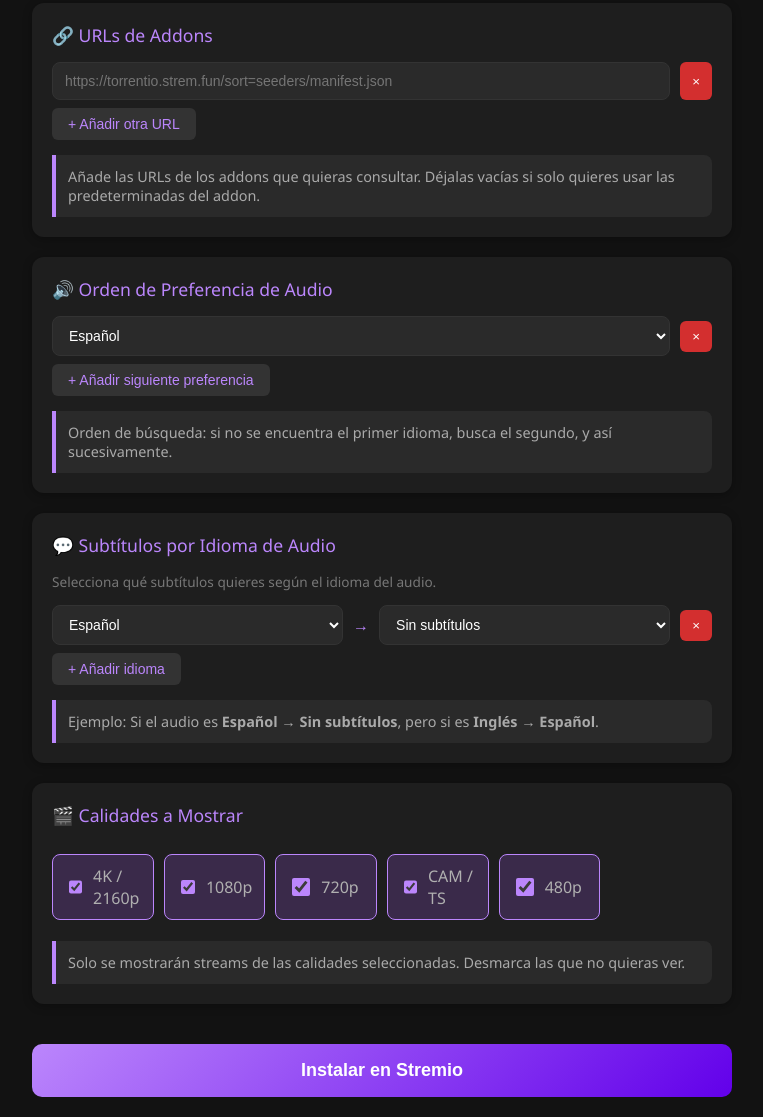
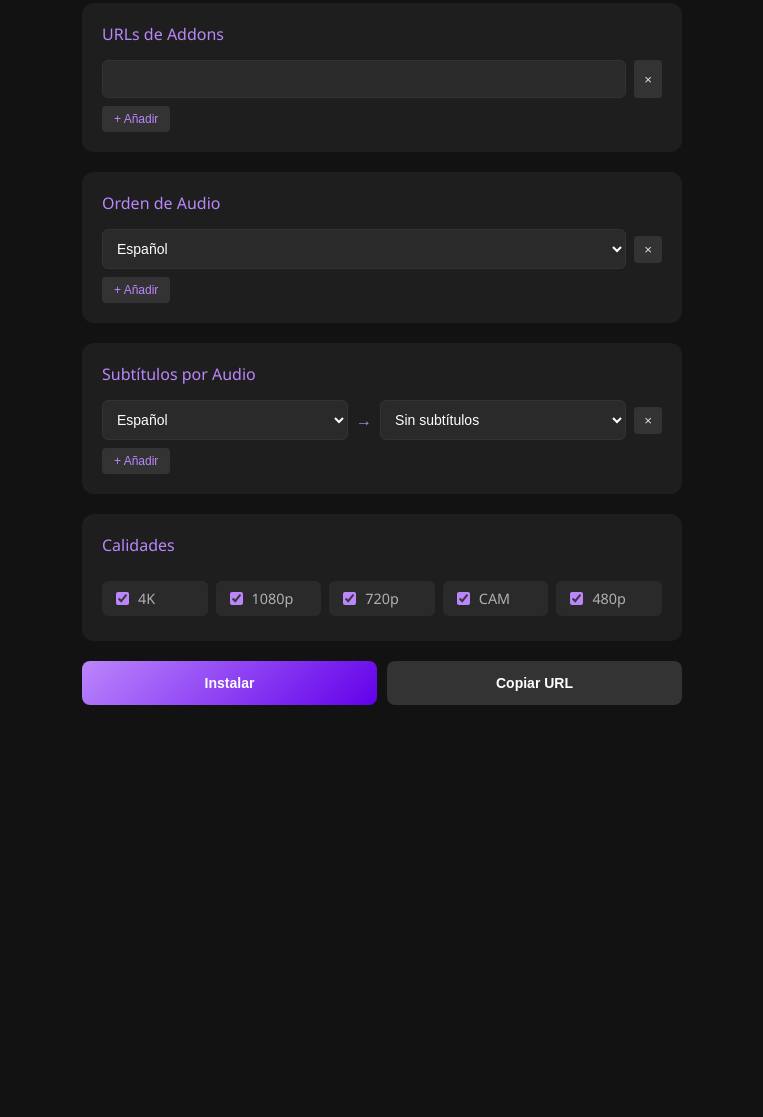
Before and after one commit to contactobiko/SmartSelector, a website: page public/index.html in a window 1280 px wide. Shown: the part 149-1266 px from the top of the page, without its empty margins (258-1021 px from the left). After the commit the page ends 874 px from the top, so only its background shows below. Drawn offline with Linux system fonts and the light colour scheme.

Commit message:
simplified
what a disaster

```diff
--- a/public/index.html
+++ b/public/index.html
@@ -3,62 +3,59 @@
 <head>
     <meta charset="UTF-8">
     <meta name="viewport" content="width=device-width, initial-scale=1.0">
-    <title>Smart Selector - Configuración</title>
+    <title>Smart Selector</title>
     <style>
         * { box-sizing: border-box; }
         body { font-family: 'Segoe UI', Arial, sans-serif; background: #121212; color: #e0e0e0; margin: 0; padding: 20px; min-height: 100vh; }
-        .container { max-width: 700px; margin: 0 auto; }
+        .container { max-width: 600px; margin: 0 auto; }
         h1 { color: #bb86fc; text-align: center; margin-bottom: 5px; }
         .subtitle { text-align: center; color: #888; margin-bottom: 30px; }
-        .card { background: #1e1e1e; border-radius: 12px; padding: 20px; margin-bottom: 20px; box-shadow: 0 2px 10px rgba(0,0,0,0.3); }
-        .card-title { color: #bb86fc; font-size: 1.1em; margin-bottom: 15px; display: flex; align-items: center; gap: 8px; }
-        label { display: block; margin: 12px 0 6px; font-weight: 500; color: #b0b0b0; }
-        .help { font-size: 0.85em; color: #777; margin-top: 2px; }
-        input[type="text"], input[type="number"], select { width: 100%; padding: 10px 12px; border-radius: 8px; border: 1px solid #333; background: #2a2a2a; color: #fff; font-size: 14px; }
+        .card { background: #1e1e1e; border-radius: 12px; padding: 20px; margin-bottom: 20px; }
+        .card-title { color: #bb86fc; font-size: 1em; margin-bottom: 15px; }
+        label { display: block; margin: 10px 0 5px; font-weight: 500; color: #b0b0b0; font-size: 0.9em; }
+        input[type="text"], input[type="number"], select { width: 100%; padding: 10px; border-radius: 6px; border: 1px solid #333; background: #2a2a2a; color: #fff; font-size: 14px; }
         input:focus, select:focus { outline: none; border-color: #bb86fc; }
-        .url-row { display: flex; gap: 10px; margin-bottom: 8px; }
+        .url-row { display: flex; gap: 8px; margin-bottom: 8px; }
         .url-row input { flex: 1; }
-        .btn-add { background: #333; color: #bb86fc; border: none; padding: 8px 16px; border-radius: 6px; cursor: pointer; font-size: 14px; }
+        .btn-add { background: #333; color: #bb86fc; border: none; padding: 6px 12px; border-radius: 4px; cursor: pointer; font-size: 12px; }
         .btn-add:hover { background: #444; }
-        .btn-remove { background: #d32f2f; color: #fff; border: none; padding: 8px 12px; border-radius: 6px; cursor: pointer; }
-        .btn-remove:hover { background: #b71c1c; }
-        .checkbox-group { display: grid; grid-template-columns: repeat(auto-fill, minmax(100px, 1fr)); gap: 10px; }
-        .checkbox-item { display: flex; align-items: center; gap: 8px; background: #2a2a2a; padding: 10px 12px; border-radius: 8px; cursor: pointer; transition: background 0.2s; }
-        .checkbox-item:hover { background: #333; }
-        .checkbox-item input { width: 18px; height: 18px; accent-color: #bb86fc; cursor: pointer; }
-        .checkbox-item.selected { background: #3a2a4a; border: 1px solid #bb86fc; }
-        .lang-row { display: flex; align-items: center; gap: 10px; margin-bottom: 8px; }
+        .btn-remove { background: #333; color: #e0e0e0; border: none; padding: 6px 10px; border-radius: 4px; cursor: pointer; }
+        .btn-remove:hover { background: #d32f2f; }
+        .checkbox-group { display: grid; grid-template-columns: repeat(auto-fill, minmax(90px, 1fr)); gap: 8px; }
+        .checkbox-item { display: flex; align-items: center; gap: 6px; background: #2a2a2a; padding: 8px 10px; border-radius: 6px; cursor: pointer; font-size: 0.9em; }
+        .checkbox-item input { accent-color: #bb86fc; }
+        .lang-row { display: flex; align-items: center; gap: 8px; margin-bottom: 8px; }
         .lang-row select { flex: 1; }
-        .lang-row .arrow { color: #bb86fc; font-weight: bold; }
-        .lang-row .sub-label { color: #888; font-size: 12px; min-width: 80px; }
-        .btn-install { width: 100%; padding: 16px; background: linear-gradient(135deg, #bb86fc, #6200ea); color: #fff; border: none; border-radius: 10px; font-size: 18px; font-weight: bold; cursor: pointer; margin-top: 20px; transition: transform 0.2s, box-shadow 0.2s; }
-        .btn-install:hover { transform: translateY(-2px); box-shadow: 0 6px 20px rgba(98, 0, 234, 0.4); }
-        .install-result { margin-top: 20px; padding: 15px; background: #1a1a1a; border-radius: 8px; display: none; }
-        .install-result a { color: #bb86fc; word-break: break-all; }
-        .info-box { background: #2a2a2a; border-left: 4px solid #bb86fc; padding: 12px; margin-top: 15px; border-radius: 0 8px 8px 0; font-size: 0.9em; color: #aaa; }
+        .lang-row .arrow { color: #bb86fc; }
+        .buttons { display: flex; gap: 10px; margin-top: 20px; }
+        .btn { flex: 1; padding: 14px; border: none; border-radius: 8px; font-size: 14px; font-weight: bold; cursor: pointer; }
+        .btn-install { background: linear-gradient(135deg, #bb86fc, #6200ea); color: #fff; }
+        .btn-install:hover { opacity: 0.9; }
+        .btn-copy { background: #333; color: #fff; }
+        .btn-copy:hover { background: #444; }
+        .btn-copy.copied { background: #2e7d32; }
+        .result { margin-top: 15px; padding: 12px; background: #1a1a1a; border-radius: 6px; display: none; word-break: break-all; font-size: 12px; }
+        .result a { color: #bb86fc; }
     </style>
 </head>
 <body>
     <div class="container">
         <h1>Smart Selector</h1>
-        <p class="subtitle">Configura tu addon de Stremio</p>
+        <p class="subtitle">Configurar addon</p>
 
         <div class="card">
-            <div class="card-title">🔗 URLs de Addons</div>
+            <div class="card-title">URLs de Addons</div>
             <div id="urlList">
                 <div class="url-row">
-                    <input type="text" class="addon-url" placeholder="https://torrentio.strem.fun/sort=seeders/manifest.json">
+                    <input type="text" class="addon-url" placeholder="">
                     <button class="btn-remove" onclick="removeUrl(this)">×</button>
                 </div>
             </div>
-            <button class="btn-add" onclick="addUrl()">+ Añadir otra URL</button>
-            <div class="info-box">
-                Añade las URLs de los addons que quieras consultar. Déjalas vacías si solo quieres usar las predeterminadas del addon.
-            </div>
+            <button class="btn-add" onclick="addUrl()">+ Añadir</button>
         </div>
 
         <div class="card">
-            <div class="card-title">🔊 Orden de Preferencia de Audio</div>
+            <div class="card-title">Orden de Audio</div>
             <div id="audioList">
                 <div class="lang-row">
                     <select class="audio-lang">
@@ -70,32 +67,22 @@
                         <option value="por">Portugués</option>
                         <option value="jpn">Japonés</option>
                         <option value="kor">Coreano</option>
-                        <option value="zho">Chino</option>
-                        <option value="rus">Ruso</option>
                     </select>
                     <button class="btn-remove" onclick="removeAudio(this)">×</button>
                 </div>
             </div>
-            <button class="btn-add" onclick="addAudio()">+ Añadir siguiente preferencia</button>
-            <div class="info-box">
-                Orden de búsqueda: si no se encuentra el primer idioma, busca el segundo, y así sucesivamente.
-            </div>
+            <button class="btn-add" onclick="addAudio()">+ Añadir</button>
         </div>
 
         <div class="card">
-            <div class="card-title">💬 Subtítulos por Idioma de Audio</div>
-            <p class="help">Selecciona qué subtítulos quieres según el idioma del audio.</p>
+            <div class="card-title">Subtítulos por Audio</div>
             <div id="subtitleList">
                 <div class="lang-row">
-                    <select class="audio-source" onchange="updateSubLabel(this)">
+                    <select class="audio-source">
                         <option value="spa">Español</option>
                         <option value="eng">Inglés</option>
                         <option value="fra">Francés</option>
                         <option value="deu">Alemán</option>
-                        <option value="ita">Italiano</option>
-                        <option value="por">Portugués</option>
-                        <option value="jpn">Japonés</option>
-                        <option value="kor">Coreano</option>
                     </select>
                     <span class="arrow">→</span>
                     <select class="subtitle-target">
@@ -103,47 +90,32 @@
                         <option value="spa">Español</option>
                         <option value="eng">Inglés</option>
                         <option value="fra">Francés</option>
-                        <option value="deu">Alemán</option>
-                        <option value="ita">Italiano</option>
                     </select>
                     <button class="btn-remove" onclick="removeSubtitle(this)">×</button>
                 </div>
             </div>
-            <button class="btn-add" onclick="addSubtitle()">+ Añadir idioma</button>
-            <div class="info-box">
-                Ejemplo: Si el audio es <strong>Español</strong> → <strong>Sin subtítulos</strong>, pero si es <strong>Inglés</strong> → <strong>Español</strong>.
+            <button class="btn-add" onclick="addSubtitle()">+ Añadir</button>
+        </div>
+
+        <div class="card">
+            <div class="card-title">Calidades</div>
+            <div class="checkbox-group">
+                <label class="checkbox-item"><input type="checkbox" class="quality-cb" value="2160p" checked> 4K</label>
+                <label class="checkbox-item"><input type="checkbox" class="quality-cb" value="1080p" checked> 1080p</label>
+                <label class="checkbox-item"><input type="checkbox" class="quality-cb" value="720p" checked> 720p</label>
+                <label class="checkbox-item"><input type="checkbox" class="quality-cb" value="cam" checked> CAM</label>
+                <label class="checkbox-item"><input type="checkbox" class="quality-cb" value="480p" checked> 480p</label>
             </div>
         </div>
 
-        <div class="card">
-            <div class="card-title">🎬 Calidades a Mostrar</div>
-            <div class="checkbox-group">
-                <label class="checkbox-item selected">
-                    <input type="checkbox" class="quality-cb" value="2160p" checked> 4K / 2160p
-                </label>
-                <label class="checkbox-item selected">
-                    <input type="checkbox" class="quality-cb" value="1080p" checked> 1080p
-                </label>
-                <label class="checkbox-item selected">
-                    <input type="checkbox" class="quality-cb" value="720p" checked> 720p
-                </label>
-                <label class="checkbox-item selected">
-                    <input type="checkbox" class="quality-cb" value="cam" checked> CAM / TS
-                </label>
-                <label class="checkbox-item selected">
-                    <input type="checkbox" class="quality-cb" value="480p" checked> 480p
-                </label>
-            </div>
-            <div class="info-box">
-                Solo se mostrarán streams de las calidades seleccionadas. Desmarca las que no quieras ver.
-            </div>
+        <div class="buttons">
+            <button class="btn btn-install" onclick="install()">Instalar</button>
+            <button class="btn btn-copy" id="copyBtn" onclick="copyUrl()">Copiar URL</button>
         </div>
 
-        <button class="btn-install" onclick="install()">Instalar en Stremio</button>
-
-        <div id="installResult" class="install-result">
-            <p>Copia este enlace y pégalo en el instalador de addons de Stremio:</p>
-            <a id="installLink" href="#"></a>
+        <div class="result" id="result">
+            URL del manifest:<br>
+            <a id="manifestUrl" href="#"></a>
         </div>
     </div>
 
@@ -151,129 +123,82 @@
         function addUrl() {
             const div = document.createElement('div');
             div.className = 'url-row';
-            div.innerHTML = `
-                <input type="text" class="addon-url" placeholder="https://torrentio.strem.fun/sort=seeders/manifest.json">
-                <button class="btn-remove" onclick="removeUrl(this)">×</button>
-            `;
+            div.innerHTML = `<input type="text" class="addon-url" placeholder=""><button class="btn-remove" onclick="removeUrl(this)">×</button>`;
             document.getElementById('urlList').appendChild(div);
         }
-
         function removeUrl(btn) {
-            const rows = document.querySelectorAll('.url-row');
-            if (rows.length > 1) btn.parentElement.remove();
+            if (document.querySelectorAll('.url-row').length > 1) btn.parentElement.remove();
         }
 
         function addAudio() {
             const div = document.createElement('div');
             div.className = 'lang-row';
-            div.innerHTML = `
-                <select class="audio-lang">
-                    <option value="eng">Inglés</option>
-                    <option value="spa">Español</option>
-                    <option value="fra">Francés</option>
-                    <option value="deu">Alemán</option>
-                    <option value="ita">Italiano</option>
-                    <option value="por">Portugués</option>
-                    <option value="jpn">Japonés</option>
-                    <option value="kor">Coreano</option>
-                    <option value="zho">Chino</option>
-                    <option value="rus">Ruso</option>
-                </select>
-                <button class="btn-remove" onclick="removeAudio(this)">×</button>
-            `;
+            div.innerHTML = `<select class="audio-lang"><option value="eng">Inglés</option><option value="spa">Español</option><option value="fra">Francés</option><option value="deu">Alemán</option><option value="ita">Italiano</option><option value="por">Portugués</option><option value="jpn">Japonés</option><option value="kor">Coreano</option></select><button class="btn-remove" onclick="removeAudio(this)">×</button>`;
             document.getElementById('audioList').appendChild(div);
         }
-
         function removeAudio(btn) {
-            const rows = document.querySelectorAll('#audioList .lang-row');
-            if (rows.length > 1) btn.parentElement.remove();
+            if (document.querySelectorAll('#audioList .lang-row').length > 1) btn.parentElement.remove();
         }
 
         function addSubtitle() {
             const div = document.createElement('div');
             div.className = 'lang-row';
-            div.innerHTML = `
-                <select class="audio-source" onchange="updateSubLabel(this)">
-                    <option value="eng">Inglés</option>
-                    <option value="spa">Español</option>
-                    <option value="fra">Francés</option>
-                    <option value="deu">Alemán</option>
-                    <option value="ita">Italiano</option>
-                    <option value="por">Portugués</option>
-                    <option value="jpn">Japonés</option>
-                    <option value="kor">Coreano</option>
-                </select>
-                <span class="arrow">→</span>
-                <select class="subtitle-target">
-                    <option value="none">Sin subtítulos</option>
-                    <option value="spa">Español</option>
-                    <option value="eng">Inglés</option>
-                    <option value="fra">Francés</option>
-                    <option value="deu">Alemán</option>
-                    <option value="ita">Italiano</option>
-                </select>
-                <button class="btn-remove" onclick="removeSubtitle(this)">×</button>
-            `;
+            div.innerHTML = `<select class="audio-source"><option value="eng">Inglés</option><option value="spa">Español</option><option value="fra">Francés</option><option value="deu">Alemán</option></select><span class="arrow">→</span><select class="subtitle-target"><option value="none">Sin subtítulos</option><option value="spa">Español</option><option value="eng">Inglés</option><option value="fra">Francés</option></select><button class="btn-remove" onclick="removeSubtitle(this)">×</button>`;
             document.getElementById('subtitleList').appendChild(div);
         }
-
         function removeSubtitle(btn) {
-            const rows = document.querySelectorAll('#subtitleList .lang-row');
-            if (rows.length > 1) btn.parentElement.remove();
+            if (document.querySelectorAll('#subtitleList .lang-row').length > 1) btn.parentElement.remove();
         }
 
-        function updateSubLabel(select) {
-            const row = select.closest('.lang-row');
-            const label = row.querySelector('.sub-label');
-            if (!label) {
-                const span = document.createElement('span');
-                span.className = 'sub-label';
-                row.insertBefore(span, row.firstChild);
-            }
-        }
-
-        document.querySelectorAll('.quality-cb').forEach(cb => {
-            cb.closest('.checkbox-item').classList.toggle('selected', cb.checked);
-            cb.addEventListener('change', () => {
-                cb.closest('.checkbox-item').classList.toggle('selected', cb.checked);
-            });
-        });
-
-        function install() {
+        function buildConfig() {
             const addonUrls = Array.from(document.querySelectorAll('.addon-url'))
-                .map(i => i.value.trim())
-                .filter(v => v.length > 0);
+                .map(i => i.value.trim()).filter(v => v);
 
             const audioPrefs = Array.from(document.querySelectorAll('.audio-lang'))
                 .map(s => s.value);
 
             const subtitleMap = {};
             document.querySelectorAll('#subtitleList .lang-row').forEach(row => {
-                const audio = row.querySelector('.audio-source').value;
-                const sub = row.querySelector('.subtitle-target').value;
-                subtitleMap[audio] = sub;
+                subtitleMap[row.querySelector('.audio-source').value] = row.querySelector('.subtitle-target').value;
             });
 
             const qualities = Array.from(document.querySelectorAll('.quality-cb:checked'))
                 .map(cb => cb.value);
 
-            const config = {
-                addonUrls: addonUrls,
-                audioPrefs: audioPrefs,
-                subtitleMap: subtitleMap,
-                qualities: qualities
-            };
+            return { addonUrls, audioPrefs, subtitleMap, qualities };
+        }
 
-            const encoded = btoa(encodeURIComponent(JSON.stringify(config)));
+        function getManifestUrl(config) {
+            const encoded = btoa(JSON.stringify(config));
             const host = window.location.host;
-            const protocol = window.location.protocol === 'https:' ? 'https://' : 'http://';
-            const url = `${protocol}${host}/${encoded}/manifest.json`;
+            const protocol = window.location.protocol === 'https:' ? 'https:' : 'http:';
+            return `${protocol}//${host}/${encoded}/manifest.json`;
+        }
 
-            document.getElementById('installLink').href = url;
-            document.getElementById('installLink').textContent = url;
-            document.getElementById('installResult').style.display = 'block';
+        function install() {
+            const config = buildConfig();
+            const url = getManifestUrl(config);
+            document.getElementById('manifestUrl').href = url;
+            document.getElementById('manifestUrl').textContent = url;
+            document.getElementById('result').style.display = 'block';
+            window.location.href = `stremio://${window.location.host}/${btoa(JSON.stringify(config))}/manifest.json`;
+        }
 
-            window.location.href = `stremio://${host}/${encoded}/manifest.json`;
+        function copyUrl() {
+            const config = buildConfig();
+            const url = getManifestUrl(config);
+            navigator.clipboard.writeText(url).then(() => {
+                const btn = document.getElementById('copyBtn');
+                btn.textContent = 'Copiado';
+                btn.classList.add('copied');
+                document.getElementById('manifestUrl').href = url;
+                document.getElementById('manifestUrl').textContent = url;
+                document.getElementById('result').style.display = 'block';
+                setTimeout(() => {
+                    btn.textContent = 'Copiar URL';
+                    btn.classList.remove('copied');
+                }, 2000);
+            });
         }
     </script>
 </body>
```
